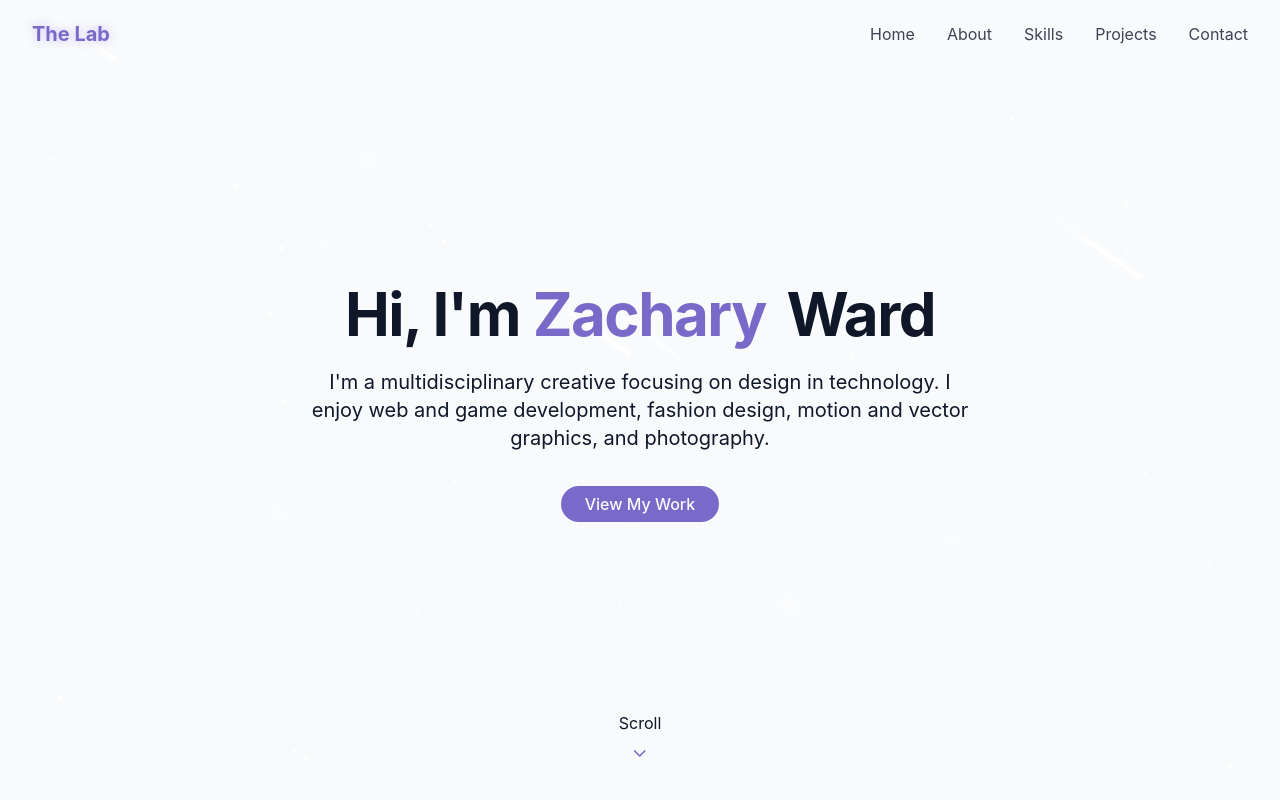
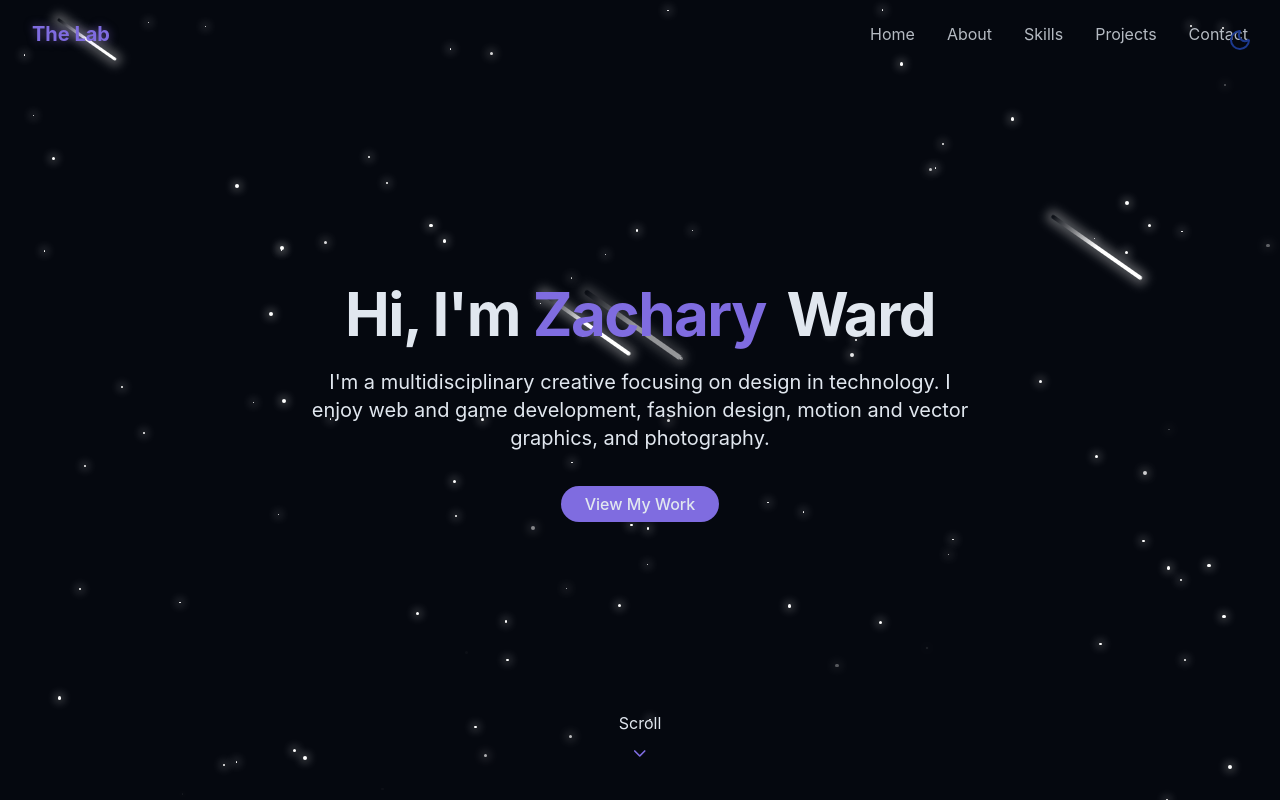
Before and after one commit to zdward00/the-lab-portfolio, a React (Vite) app: page / in a window 1280 px wide. Shown: the top 800 px of the page. Built offline with nearby package versions, Linux system fonts and the light colour scheme.

Commit message:
stuck in light mode fix

```diff
--- a/src/index.css
+++ b/src/index.css
@@ -85,15 +85,15 @@
 
 @layer base {
   :root {
-    --background: 210 40% 98%;
-    --foreground: 222 47% 11%;
+    --background: 222 47% 4%;
+    --foreground: 213 31% 91%;
 
-    --card: 0 0% 100%;
+    --card: 222 47% 8%;
 
-    --primary: 250 47% 60%;
-    --primary-foreground: 210 40% 98%;
+    --primary: 250 65% 65%;
+    --primary-foreground: 213 31% 91%;
 
-    --border: 214 32% 91%;
+    --border: 217 33% 20%;
   }
 
   .dark {
--- a/src/pages/Home.jsx
+++ b/src/pages/Home.jsx
@@ -17,7 +17,7 @@
 
 
         {/* Theme Toggle */}
-
+        <ThemeToggle />
 
         {/* Background Effects */}
         <StarBackground />
```
